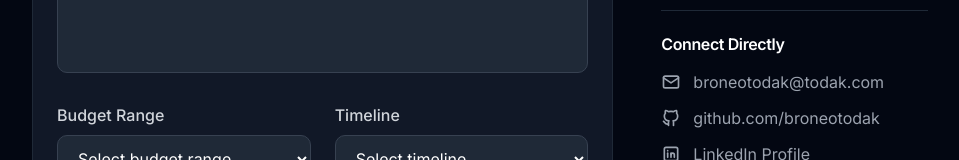
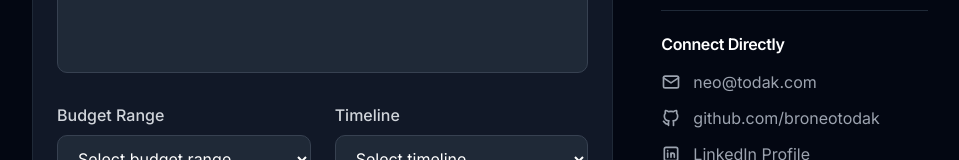
Before and after one commit to broneotodak/neotodak-ai-labs, a Next.js app: page /contact in a window 1280 px wide. Shown: the part 858-1018 px from the top of the page, without its empty margins (160-1119 px from the left). Built offline with nearby package versions, Linux system fonts and the light colour scheme; no server answers.

Commit message:
fix: Correct email address to neo@todak.com
Co-Authored-By: Claude Opus 4.5 <noreply@anthropic.com>

```diff
--- a/app/contact/page.tsx
+++ b/app/contact/page.tsx
@@ -91,11 +91,11 @@ export default function ContactPage() {
                 <h3 className="font-semibold text-gray-900 dark:text-white mb-4">Connect Directly</h3>
                 <div className="space-y-3">
                   <a
-                    href="mailto:broneotodak@todak.com"
+                    href="mailto:neo@todak.com"
                     className="flex items-center gap-3 text-gray-600 dark:text-gray-400 hover:text-gray-900 dark:hover:text-white transition-colors"
                   >
                     <IconMail className="h-5 w-5" />
-                    <span>broneotodak@todak.com</span>
+                    <span>neo@todak.com</span>
                   </a>
                   <a
                     href="https://github.com/broneotodak"
```
